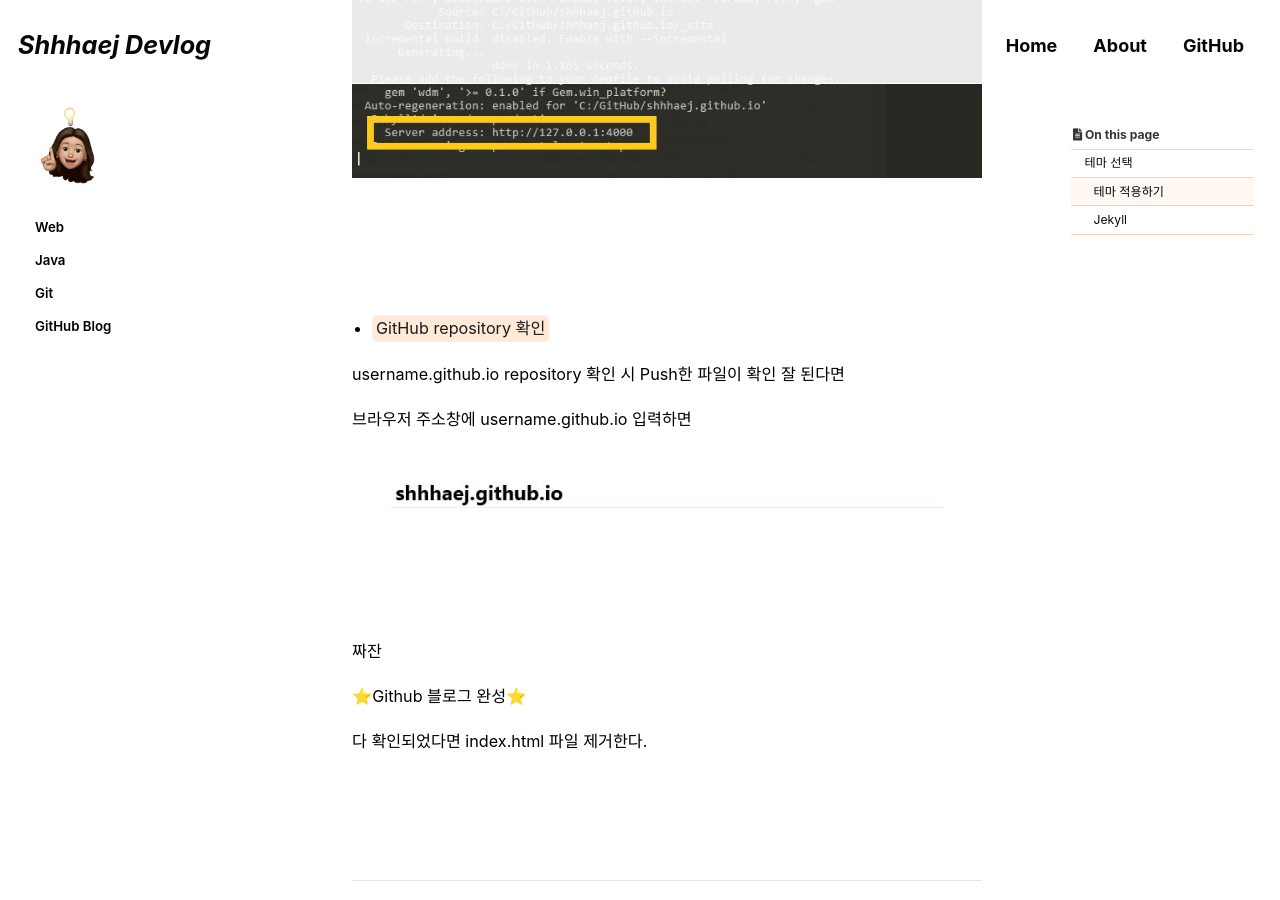
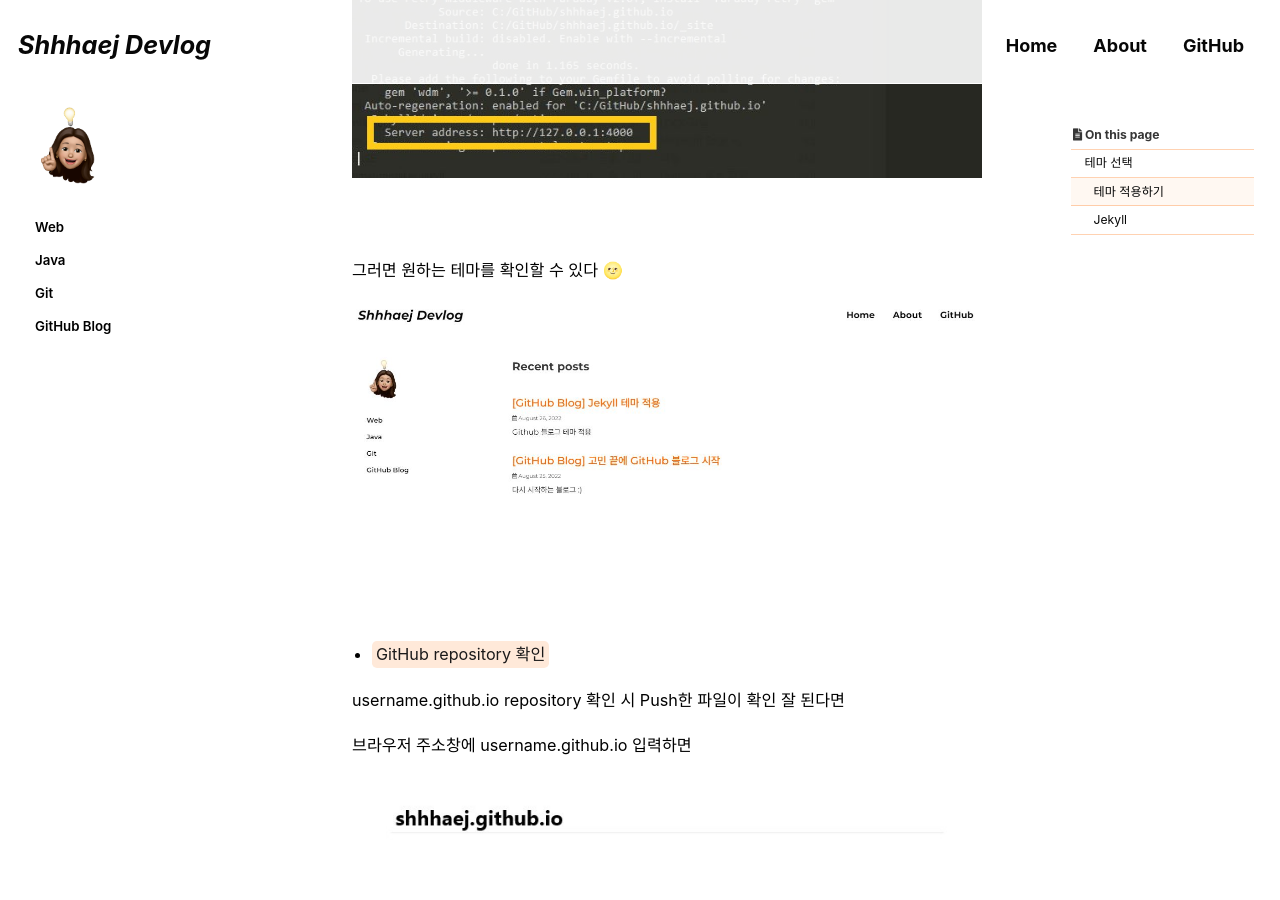
Before and after one commit to shhhaej/shhhaej.github.io, a Jekyll site: the page built from _posts/2021-08-26-github-blog.md, in a window 1280 px wide and 900 px high, scrolled down 3205 px. Built offline with Jekyll 4.4.1, drawn with Linux system fonts in a browser that asks for light colours; cached includes are drawn as plain includes; some web fonts are replaced; comment, search, counter and statistics services are not loaded.

Commit message:
recommit.

```diff
--- a/_posts/2021-08-26-github-blog.md
+++ b/_posts/2021-08-26-github-blog.md
@@ -117,7 +117,12 @@ bundle exec jekyll serve<br>
 
 http://127.0.0.1:4000 를 주소창에 입력한다.
 
-![bundle-1](../assets/images/posts_img/github-blog/bundle-2.jpg)
+![bundle-2](../assets/images/posts_img/github-blog/bundle-2.jpg)
+
+<br>
+
+그러면 원하는 테마를 확인할 수 있다 🌝
+![shhhaej](../assets/images/posts_img/github-blog/shhhaej.JPG)
 
 
 <br>
```
